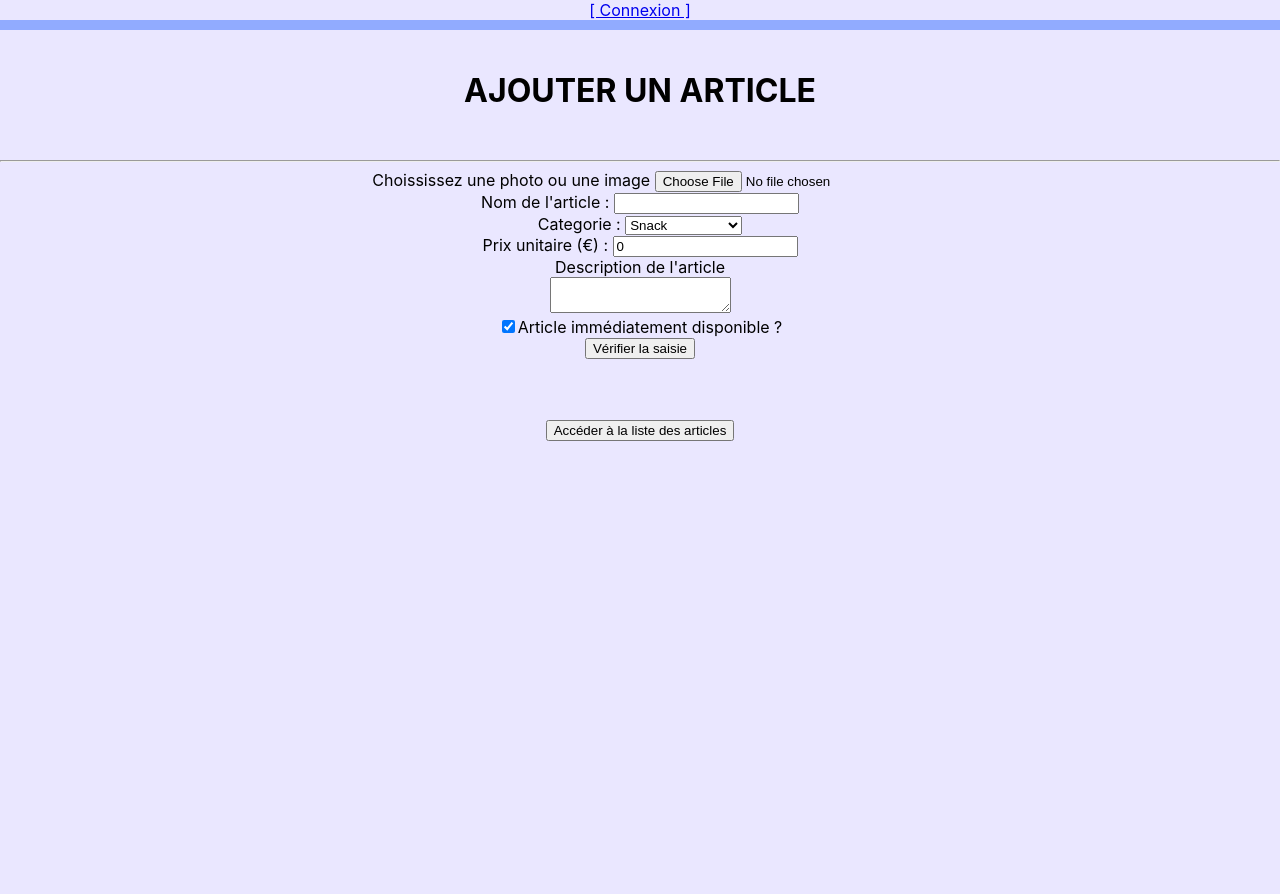
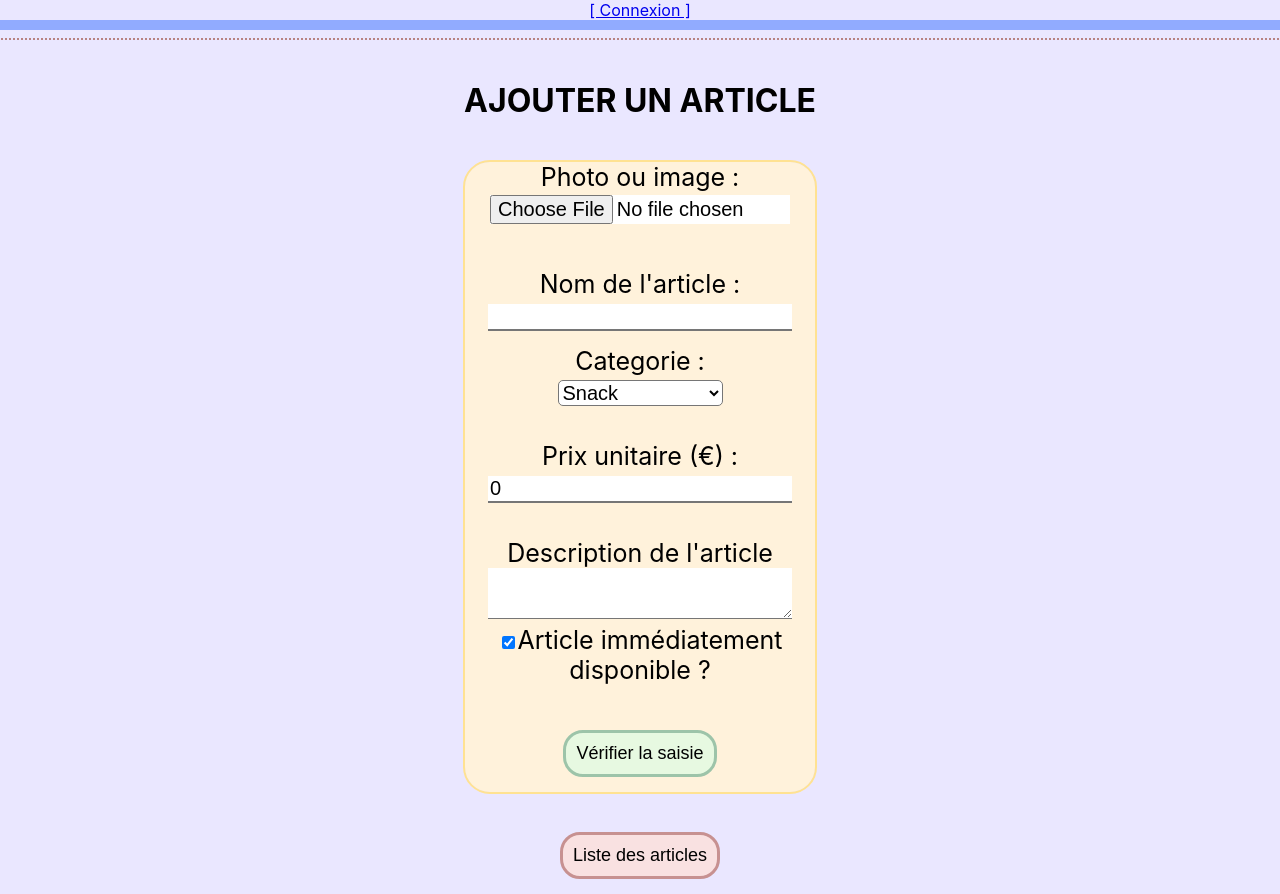
Before and after one commit to Yamakyu/ProjetBuvetteV1, a React (Create React App) app in the folder frontend/: page /manage/buvette/articles/add in a window 1280 px wide. Before the commit the page ends 800 px from the top, so only its background shows below. Built offline with nearby package versions, Linux system fonts and the light colour scheme.

Commit message:
WIP : CSS Buvette. Ajout article in progress

```diff
--- a/frontend/src/App.js
+++ b/frontend/src/App.js
@@ -48,6 +48,9 @@ function App() {
 
       }
     */
+    console.log("From isUserTokenExpired : ");
+    console.log(apiResponseData);
+
     if (apiResponseData.needLogout) {
       try {
         localStorage.removeItem("currentSession");
--- a/frontend/src/Components/PagesBuvette/AjouterArticle.jsx
+++ b/frontend/src/Components/PagesBuvette/AjouterArticle.jsx
@@ -26,15 +26,15 @@ export default function AjouterArticle() {
     const displayInputedArticle = (article) => {
         console.log(article);
         return(
-            <ul>
+            <div className='MiniArticleCardConfirm'>
                 {Object.entries(article).map(([objectKey, value]) =>
                 objectKey.startsWith("file")
                 ? ""
-                : <li key={objectKey}> {objectKey} : { value } </li>
+                : <h3 key={objectKey} style={{lineHeight:"4px"}}>  <u>{objectKey}</u> : <b>{value}{objectKey === "prix" ? "€" : ""}</b></h3>
                 )}
                 <br/>
-                <button onClick={apiAddArticle}>→ Ajouter l'article ←</button>
-            </ul>
+                <button className='ConfirmButton' onClick={apiAddArticle}>Ajouter l'article</button>
+            </div>
         );
     }
 
@@ -93,10 +93,9 @@ export default function AjouterArticle() {
             }
         })
         .catch((err) => {
-            console.log("API response ↓");
+            console.log("API response (error) ↓");
             console.log(err.response.data.message);
-            console.log(err);
-            if (isUserTokenExpired(err)){
+            if (isUserTokenExpired(err.response.data)){
                 return myAppNavigator("/login");
             }
             setApiResponse(err.response.data.message);
@@ -114,37 +113,40 @@ export default function AjouterArticle() {
 
 
   return (
-    <div>
+    <div className='BoxSimple'>
         <br/>
         <h1>AJOUTER UN ARTICLE</h1>
         <br/>
 
-
-        <Container className='mt-5 p-2'>
-            <hr />
-                <Form onSubmit={prepareAddArticle}>
-
-                    <Form.Group controlId="fileName" className="mb-3">
-                        <Form.Label>Choississez une photo ou une image </Form.Label>
+            <form onSubmit={prepareAddArticle} className='ArticleCard'>
+                <Form>
+                    <Form.Group controlId="fileName">
+                        <Form.Label className='VerticalLabel'>Photo ou image :</Form.Label> <br />
                         <Form.Control
+                            className='LargeInput'
                             type="file"
                             name='image'
                             onChange={(e) => setArticleImage(e.target.files[0])}
-                            size="lg" />
-                    </Form.Group>
-
-                    <Form.Group className="mb-3" controlId="title">
-                        <Form.Label>Nom de l'article : </Form.Label>
-                        <Form.Control
-                            value={articleName}
-                            onChange={(e) => setArticleName(e.target.value)}
-                            type="text"
+                            size="lg"
                         />
                     </Form.Group>
+                    <br />
 
-                    <label>
+                    <div className='VerticalLabel'>Nom de l'article : </div>
+                    <input
+                        className='LargeInput'
+                        onChange={(e) => setArticleName(e.target.value)}
+                        value={articleName}
+                        type="text"
+                        name="nom"
+                    />
+
+                    <label className='FancyBr'>
+                        <div className='VerticalLabel'>
                             Categorie : {" "}
-                        <select name="categorie" onChange={(e) => setArticleCategory(e.target.value)} value={articleCategory}>
+                        </div>
+                        <select name="categorie"
+                        className='OptionSelector' onChange={(e) => setArticleCategory(e.target.value)} value={articleCategory}>
                             <option value="snack">Snack</option>
                             <option value="friandise">friandise</option>
                             <option value="boisson chaude">Boisson chaude</option>
@@ -154,25 +156,25 @@ export default function AjouterArticle() {
                         </select>
                     </label>
 
-                    <Form.Group className="mb-3" controlId="price">
-                        <Form.Label>Prix unitaire (€) : </Form.Label>
-                        <Form.Control
+                    <div className='VerticalLabel'>Prix unitaire (€) : </div>
+                    <input
+                        className='LargeInput'
                         value={articlePrice}
                         onChange={(e) => setArticlePrice(e.target.value)}
                         type="number"
+                        name="prixUnitaire"
                     />
-                    </Form.Group>
+                    <div className='FancyBr'/>
 
-
-                    <Form.Group className="mb-3" controlId="description">
                     <Form.Label>Description de l'article</Form.Label>
                     <br/>
                     <Form.Control
+                        className='LargeInput'
                         value={articleDescription}
                         onChange={(e) => setArticleDescription(e.target.value)}
                         as="textarea"
+                        name="description"
                     />
-                    </Form.Group>
 
                     <Form.Group className="mb-3" controlId="publishedCheckedid">
                         <Form.Check
@@ -182,21 +184,20 @@ export default function AjouterArticle() {
                             defaultChecked={true}
                         />
                     </Form.Group>
+                </Form>
+
+                <br className='FancyBr'/>
+
+                <button hidden={false} className='SubButton'>Vérifier la saisie</button>
+
+            {validateArticle}
+            </form>
 
 
-                    <Button variant="primary" type="submit">
-                        Vérifier la saisie
-                    </Button>
-                </Form>
-            </Container>
+         {apiResponse}
 
-
-        {validateArticle} {apiResponse}
-
-        <br/>
-        <br/>
-        <br/>
-        <button onClick={() => myAppNavigator("/manage/buvette/articles/overview")}>Accéder à la liste des articles</button>
+        <br className='FancyBr'/>
+        <button className='CancelButton' onClick={() => myAppNavigator("/manage/buvette/articles/overview")}>Liste des articles</button>
 
 
     </div>
--- a/frontend/src/Styles/AppStyle.css
+++ b/frontend/src/Styles/AppStyle.css
@@ -241,6 +241,24 @@
     background-color: #fff2db;
     border-radius: 20px;
     outline-color: rgb(226, 190, 111);
+    outline-width: 2px;
+    outline-style: solid;
+
+    margin-bottom: 15px;
+    padding: 3px;
+}
+.MiniArticleCardConfirm{
+    font-size: 13px;
+
+    width: 250px;
+
+    display: flex;
+    align-items: center;
+    flex-direction: column;
+
+    background-color: #eedec3;
+    border-radius: 20px;
+    outline-color: rgb(218, 184, 112);
     outline-width: 2px;
     outline-style: solid;
 
```
Lines whose indentation alone changed are shown as unchanged.
